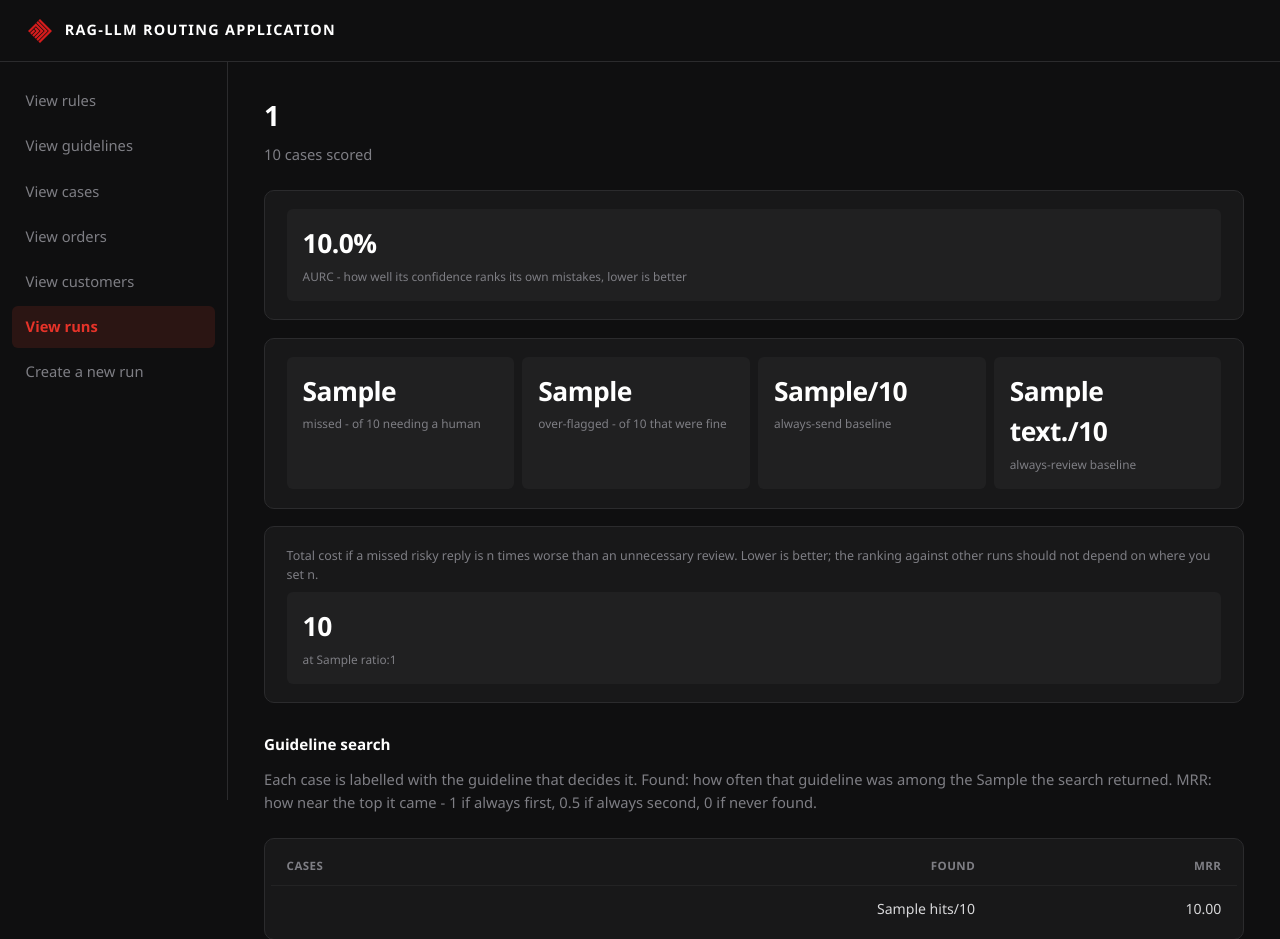
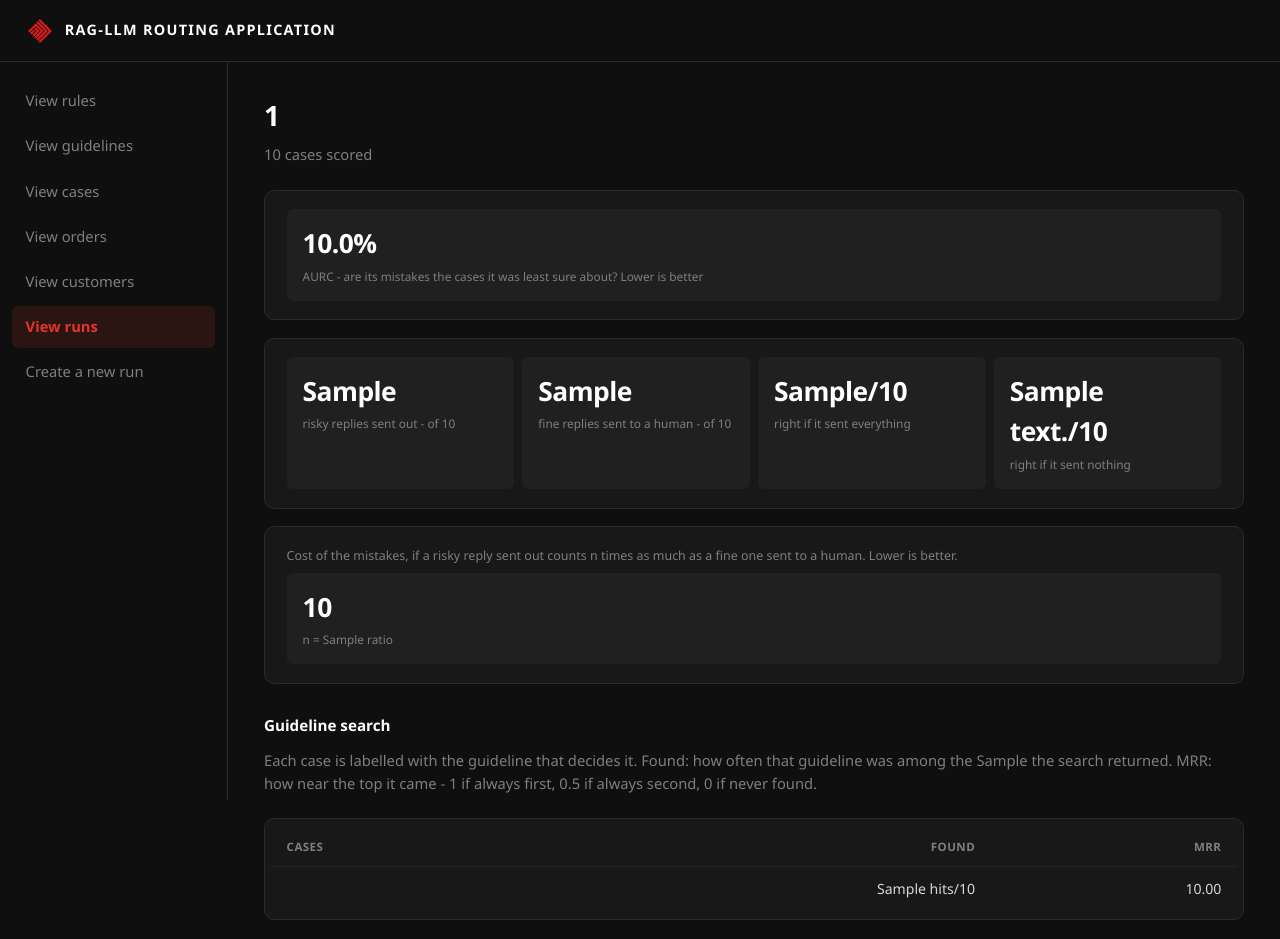
Before and after one commit to VyshakhGN/llmgov, a FastAPI app: template src/llmgov/api/templates/run.html in a window 1280 px wide. Shown: the top 939 px of the page. Run offline with FastAPI, Linux system fonts and the light colour scheme; the template is opened without the code that fills it: most values are stand-ins (such as "Sample title", 1, 10 or a date in 2020).

Commit message:
Minor changes in the UI

```diff
--- a/src/llmgov/api/templates/run.html
+++ b/src/llmgov/api/templates/run.html
@@ -8,24 +8,23 @@
 <div class="panel stats">
   <div class="stat">
     <b>{% if metrics.aurc is not none %}{{ "%.1f%%"|format(metrics.aurc * 100) }}{% else %}-{% endif %}</b>
-    <span>AURC - how well its confidence ranks its own mistakes, lower is better</span></div>
+    <span>AURC - are its mistakes the cases it was least sure about? Lower is better</span></div>
 </div>
 
 <div class="panel stats">
-  <div class="stat"><b>{{ metrics.fn }}</b><span>missed - of {{ metrics.tp + metrics.fn }} needing a human</span></div>
-  <div class="stat"><b>{{ metrics.fp }}</b><span>over-flagged - of {{ metrics.tn + metrics.fp }} that were fine</span></div>
-  <div class="stat"><b>{{ metrics.always_send_correct }}/{{ metrics.n }}</b><span>always-send baseline</span></div>
-  <div class="stat"><b>{{ metrics.always_review_correct }}/{{ metrics.n }}</b><span>always-review baseline</span></div>
+  <div class="stat"><b>{{ metrics.fn }}</b><span>risky replies sent out - of {{ metrics.tp + metrics.fn }}</span></div>
+  <div class="stat"><b>{{ metrics.fp }}</b><span>fine replies sent to a human - of {{ metrics.tn + metrics.fp }}</span></div>
+  <div class="stat"><b>{{ metrics.always_send_correct }}/{{ metrics.n }}</b><span>right if it sent everything</span></div>
+  <div class="stat"><b>{{ metrics.always_review_correct }}/{{ metrics.n }}</b><span>right if it sent nothing</span></div>
 </div>
 
 {% if metrics.cost_by_ratio %}
 <div class="panel">
-  <p class="dim" style="font-size:.78rem;margin:0 0 .5rem">Total cost if a missed risky reply is
-    n times worse than an unnecessary review. Lower is better; the ranking against other runs
-    should not depend on where you set n.</p>
+  <p class="dim" style="font-size:.78rem;margin:0 0 .5rem">Cost of the mistakes, if a risky reply
+    sent out counts n times as much as a fine one sent to a human. Lower is better.</p>
   <div class="stats">
   {% for ratio, cost in metrics.cost_by_ratio.items() %}
-    <div class="stat"><b>{{ cost }}</b><span>at {{ ratio }}:1</span></div>
+    <div class="stat"><b>{{ cost }}</b><span>n = {{ ratio }}</span></div>
   {% endfor %}
   </div>
 </div>
--- a/src/llmgov/api/templates/runs.html
+++ b/src/llmgov/api/templates/runs.html
@@ -3,8 +3,7 @@
 {% block n4 %}on{% endblock %}
 {% block body %}
 <h2 class="page">Runs</h2>
-<p class="sub">{{ runs|length }} recorded runs. Only cases carrying a gold label are scored.
-  AURC is how well the router's confidence ranks its own mistakes, lower is better.</p>
+<p class="sub">{{ runs|length }} recorded runs.</p>
 <div class="panel tight scroll"><table>
 <thead><tr><th>run</th><th>mode</th><th class="num">cases</th>
   <th class="num">AURC</th>
```
